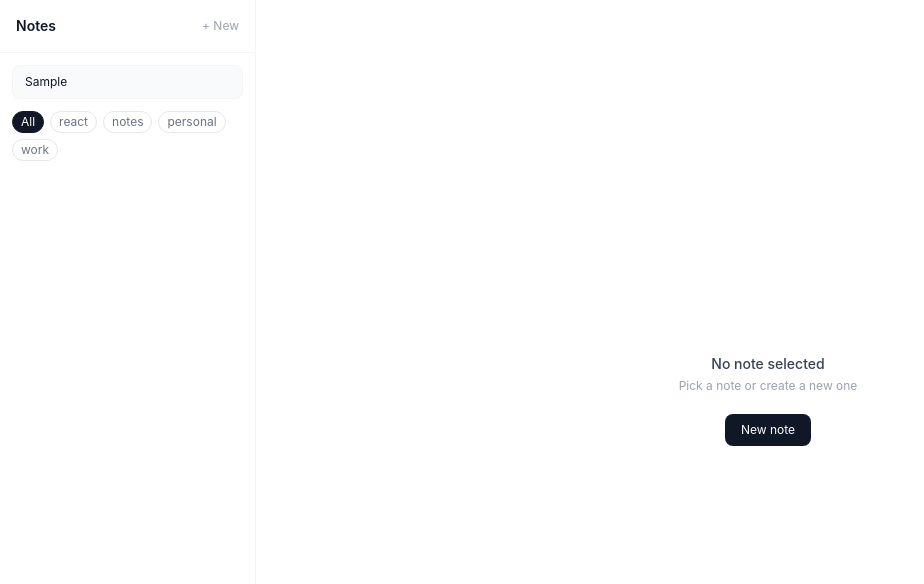
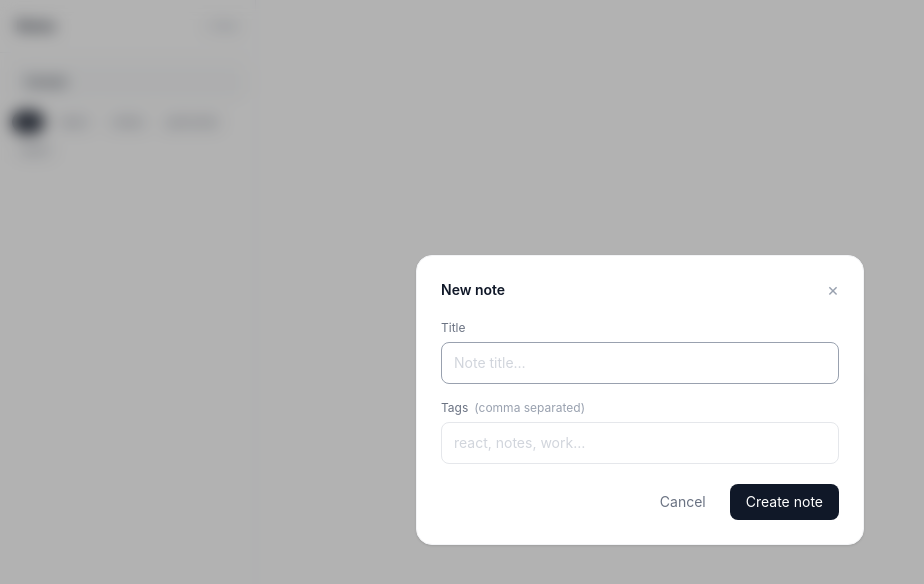
Before and after one commit to HassaaNaeem/MarkDown-Notes-React, a React (Vite) app: page / in a window 1280 px wide. Both pictures are taken after typing "Sample" into the empty fields and a click on the button "+ New". Shown: the top 584 px of the page, without its empty margins (0-924 px from the left). Built offline with nearby package versions, Linux system fonts and the light colour scheme.

Commit message:
Added Modal to add new notes

```diff
--- a/src/App.jsx
+++ b/src/App.jsx
@@ -6,23 +6,13 @@ import {
 } from "react-router-dom";
 import AppLayout from "./AppLayout";
 import Error from "./ui/Error";
+import Modal from "./components/Modal";
 
 const router = createBrowserRouter([
   {
+    path: "/",
     element: <AppLayout />,
     errorElement: <Error />,
-    children: [
-      {
-        path: "/",
-        element: <div>/ Element</div>,
-        errorElement: <Error />,
-      },
-      {
-        path: "/me",
-        element: <div>Me here</div>,
-        errorElement: <Error />,
-      },
-    ],
   },
 ]);
 // ─── APP ──────────────────────────────────────────────────────────────────
--- a/src/AppLayout.jsx
+++ b/src/AppLayout.jsx
@@ -2,6 +2,7 @@ import { useState } from "react";
 
 import ReactMarkdown from "react-markdown";
 import Sidebar from "./components/Sidebar";
+import Modal from "./components/Modal";
 // ─── DUMMY DATA — replace this with state you build ───────────────────────
 const DUMMY_NOTES = [
   {
@@ -33,6 +34,7 @@ function AppLayout() {
   const [search, setSearch] = useState("");
   const [activeTag, setActiveTag] = useState(null);
   const [mode, setMode] = useState("split"); // "edit" | "preview" | "split"
+  const [isModalOpen, setIsModalOpen] = useState(false);
 
   const activeNote = notes.find((n) => n.id === activeNoteId) ?? null;
 
@@ -46,14 +48,10 @@ function AppLayout() {
         note.tags.find((tag) => tag == activeTag || activeTag == null),
     );
   }
-  // if (activeTag) {
-  //   filteredNotes = notes.filter((note) =>
-  //     note.tags.find((tag) => tag == activeTag),
-  //   );
-  //   console.log(filteredNotes);
-  // }
 
-  function handleAddNote() {}
+  function handleAddNote() {
+    setActiveNoteId(null);
+  }
 
   function updateNote(id, changes) {}
 
@@ -78,6 +76,7 @@ function AppLayout() {
         activeNoteId={activeNoteId}
         setActiveNoteId={setActiveNoteId}
         notes={notes}
+        setIsModalOpen={setIsModalOpen}
       />
 
       {/* ── MAIN AREA ─────────────────────────────────────────────────── */}
@@ -196,7 +195,7 @@ function AppLayout() {
               Pick a note or create a new one
             </p>
             <button
-              onClick={handleAddNote}
+              onClick={() => setIsModalOpen(true)}
               className="text-xs px-4 py-2 bg-gray-900 text-white rounded-lg hover:bg-gray-700 transition-colors"
             >
               New note
@@ -204,6 +203,7 @@ function AppLayout() {
           </div>
         )}
       </main>
+      <Modal isOpen={isModalOpen} onClose={() => setIsModalOpen(false)} />
     </div>
   );
 }
--- /dev/null
+++ b/src/components/Modal.jsx
@@ -0,0 +1,101 @@
+// NewNoteModal.jsx
+// Drop this into src/ and import it in App.jsx
+//
+// Usage in App.jsx:
+//   const [isModalOpen, setIsModalOpen] = useState(false)
+//   <NewNoteModal isOpen={isModalOpen} onClose={() => setIsModalOpen(false)} />
+//   Change the "+ New" button to: onClick={() => setIsModalOpen(true)}
+
+export default function Modal({ isOpen, onClose }) {
+  if (!isOpen) return null;
+
+  function handleSubmit(e) {
+    e.preventDefault();
+    // TODO: replace this with React Hook Form's handleSubmit
+    // 1. useForm() at the top of this component
+    // 2. register() each input
+    // 3. handleSubmit(onSubmit) on the <form>
+    // 4. In onSubmit: call addNote() from props or context, then onClose()
+  }
+
+  function handleOverlayClick(e) {
+    // TODO: only close if the click was on the overlay itself, not the modal box
+    // Hint: check if e.target === e.currentTarget
+    onClose();
+  }
+
+  return (
+    // Overlay
+    <div
+      onClick={handleOverlayClick}
+      className="fixed inset-0 z-50 flex items-center justify-center bg-black/30 backdrop-blur-sm"
+    >
+      {/* Modal box */}
+      <div className="w-full max-w-md bg-white rounded-2xl shadow-sm border border-gray-100 p-6 mx-4">
+        {/* Header */}
+        <div className="flex items-center justify-between mb-5">
+          <h2 className="text-sm font-semibold text-gray-900">New note</h2>
+          <button
+            type="button"
+            onClick={onClose}
+            className="text-gray-400 hover:text-gray-700 transition-colors text-lg leading-none"
+          >
+            ×
+          </button>
+        </div>
+
+        {/* Form */}
+        <form onSubmit={handleSubmit} className="space-y-4">
+          {/* Title */}
+          <div>
+            <label className="block text-xs text-gray-500 mb-1.5">Title</label>
+            <input
+              type="text"
+              placeholder="Note title…"
+              autoFocus
+              // TODO: {...register("title", { required: true })}
+              className="w-full text-sm px-3 py-2.5 rounded-lg border border-gray-200 outline-none focus:border-gray-400 placeholder-gray-300 transition-colors"
+            />
+            {/* TODO: show error message here */}
+            {/* {errors.title && <p className="text-xs text-red-400 mt-1">Title is required</p>} */}
+          </div>
+
+          {/* Tags */}
+          <div>
+            <label className="block text-xs text-gray-500 mb-1.5">
+              Tags
+              <span className="ml-1.5 text-gray-400 font-normal">
+                (comma separated)
+              </span>
+            </label>
+            <input
+              type="text"
+              placeholder="react, notes, work…"
+              // TODO: {...register("tags")}
+              // TODO: in onSubmit, split this string by comma:
+              //   tags: data.tags.split(",").map(t => t.trim()).filter(Boolean)
+              className="w-full text-sm px-3 py-2.5 rounded-lg border border-gray-200 outline-none focus:border-gray-400 placeholder-gray-300 transition-colors"
+            />
+          </div>
+
+          {/* Footer buttons */}
+          <div className="flex items-center justify-end gap-2 pt-1">
+            <button
+              type="button"
+              onClick={onClose}
+              className="text-sm px-4 py-2 rounded-lg text-gray-500 hover:text-gray-900 hover:bg-gray-50 transition-colors"
+            >
+              Cancel
+            </button>
+            <button
+              type="submit"
+              className="text-sm px-4 py-2 rounded-lg bg-gray-900 text-white hover:bg-gray-700 transition-colors"
+            >
+              Create note
+            </button>
+          </div>
+        </form>
+      </div>
+    </div>
+  );
+}
--- a/src/components/Sidebar.jsx
+++ b/src/components/Sidebar.jsx
@@ -12,6 +12,7 @@ function Sidebar({
   notes,
   activeNoteId,
   setActiveNoteId,
+  setIsModalOpen,
 }) {
   const allTags = [
     ...new Set(notes.map((note) => note.tags.map((tag) => tag)).flat()),
@@ -24,7 +25,7 @@ function Sidebar({
   return (
     <aside className="w-64 shrink-0 flex flex-col border-r border-gray-100">
       {/* Sidebar header */}
-      <SidebarHeader />
+      <SidebarHeader setIsModalOpen={setIsModalOpen} />
       {/* Search input */}
       <Search search={search} setSearch={setSearch} />
 
@@ -41,6 +42,7 @@ function Sidebar({
         </button>
         {allTags.map((tag) => (
           <button
+            key={tag}
             onClick={handleSelectTag}
             className={`text-xs px-2 py-0.5 rounded-full border ${activeTag == tag ? "bg-gray-900 text-white border-gray-900" : " text-gray-500 border-gray-200 hover:border-gray-400"} `}
           >
--- a/src/components/SidebarHeader.jsx
+++ b/src/components/SidebarHeader.jsx
@@ -1,11 +1,11 @@
 import React from "react";
 
-function SidebarHeader() {
+function SidebarHeader({ setIsModalOpen }) {
   return (
     <div className="flex items-center justify-between px-4 py-4 border-b border-gray-100">
       <span className="text-sm font-semibold">Notes</span>
       <button
-        //   onClick={}
+        onClick={() => setIsModalOpen(true)}
         className="text-xs text-gray-400 hover:text-gray-900 transition-colors"
       >
         + New
```
